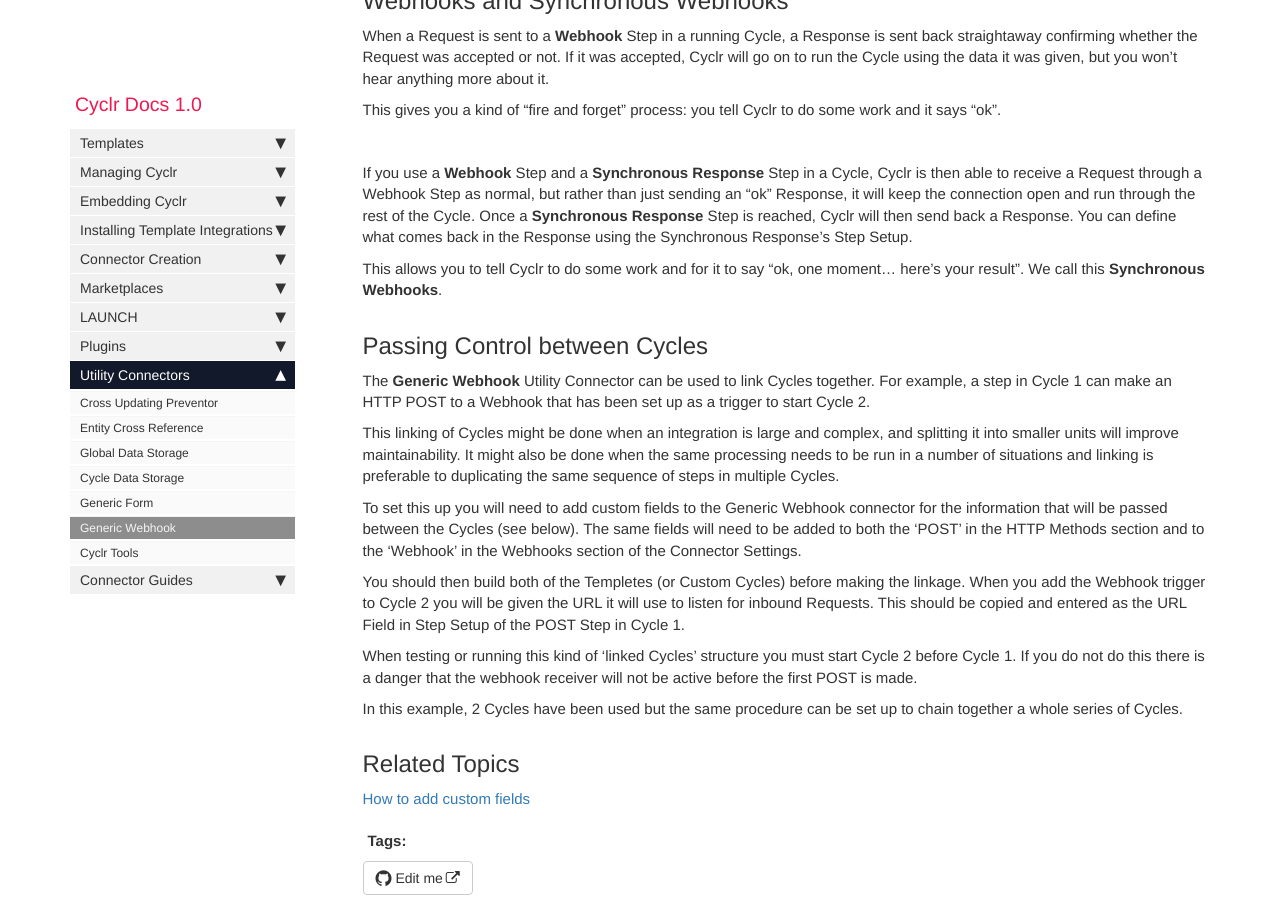
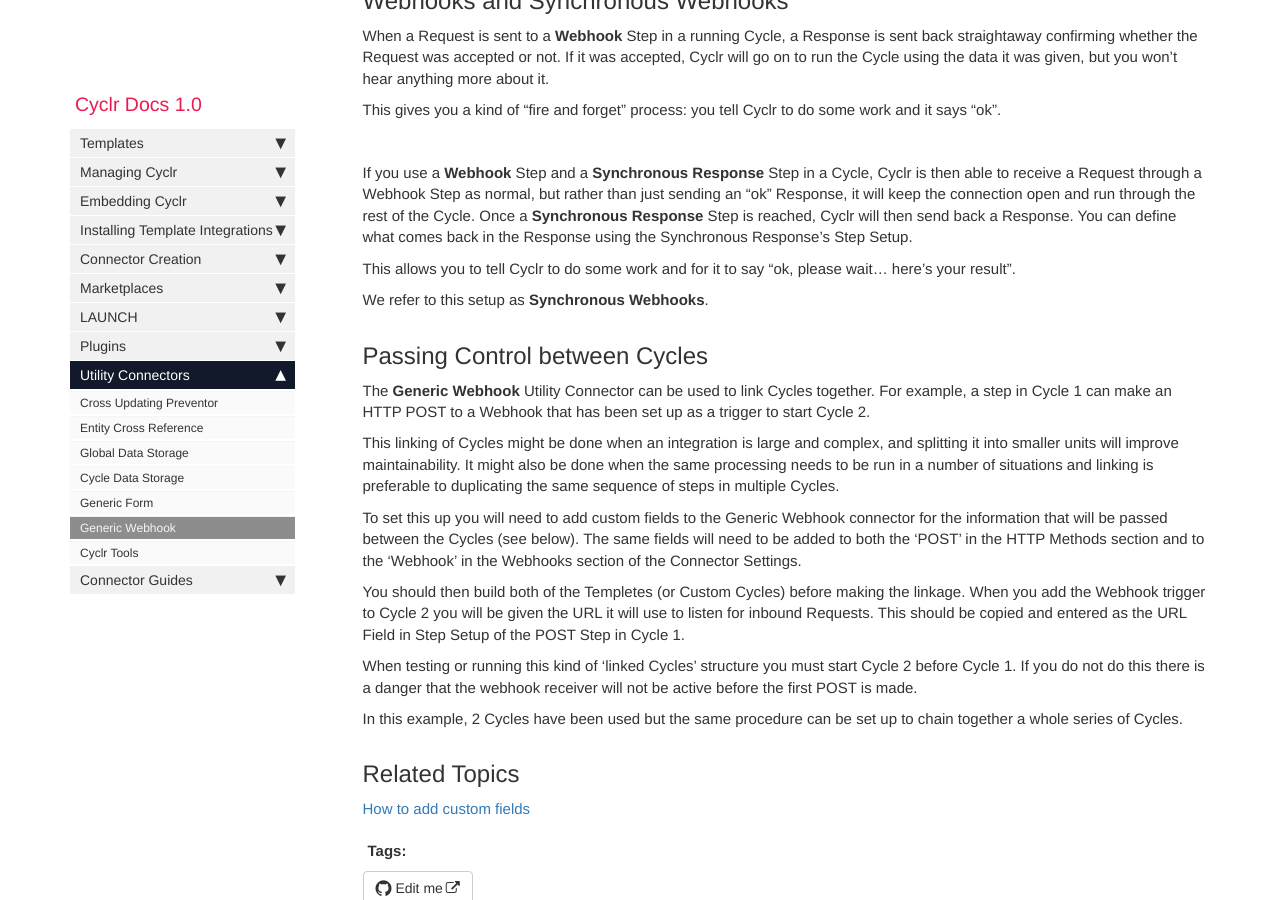
Before and after one commit to sneakysneak/docs, a Jekyll site: the page built from pages/utility-connectors/06-generic-webhook.md, in a window 1280 px wide and 900 px high, scrolled down 625 px. Built offline with Jekyll 4.4.1, drawn with Linux system fonts in a browser that asks for light colours; nearby versions of some CDN libraries; comment, search, counter and statistics services are not loaded.

Commit message:
Update 06-generic-webhook.md

```diff
--- a/pages/utility-connectors/06-generic-webhook.md
+++ b/pages/utility-connectors/06-generic-webhook.md
@@ -26,7 +26,9 @@ This gives you a kind of "fire and forget" process: you tell Cyclr to do some wo
 
 If you use a **Webhook** Step and a **Synchronous Response** Step in a Cycle, Cyclr is then able to receive a Request through a Webhook Step as normal, but rather than just sending an "ok" Response, it will keep the connection open and run through the rest of the Cycle.  Once a **Synchronous Response** Step is reached, Cyclr will then send back a Response.  You can define what comes back in the Response using the Synchronous Response's Step Setup.
 
-This allows you to tell Cyclr to do some work and for it to say "ok, one moment... here's your result".  We call this **Synchronous Webhooks**.
+This allows you to tell Cyclr to do some work and for it to say "ok, please wait... here's your result".
+
+We refer to this setup as **Synchronous Webhooks**.
 
 
 ## Passing Control between Cycles
```
